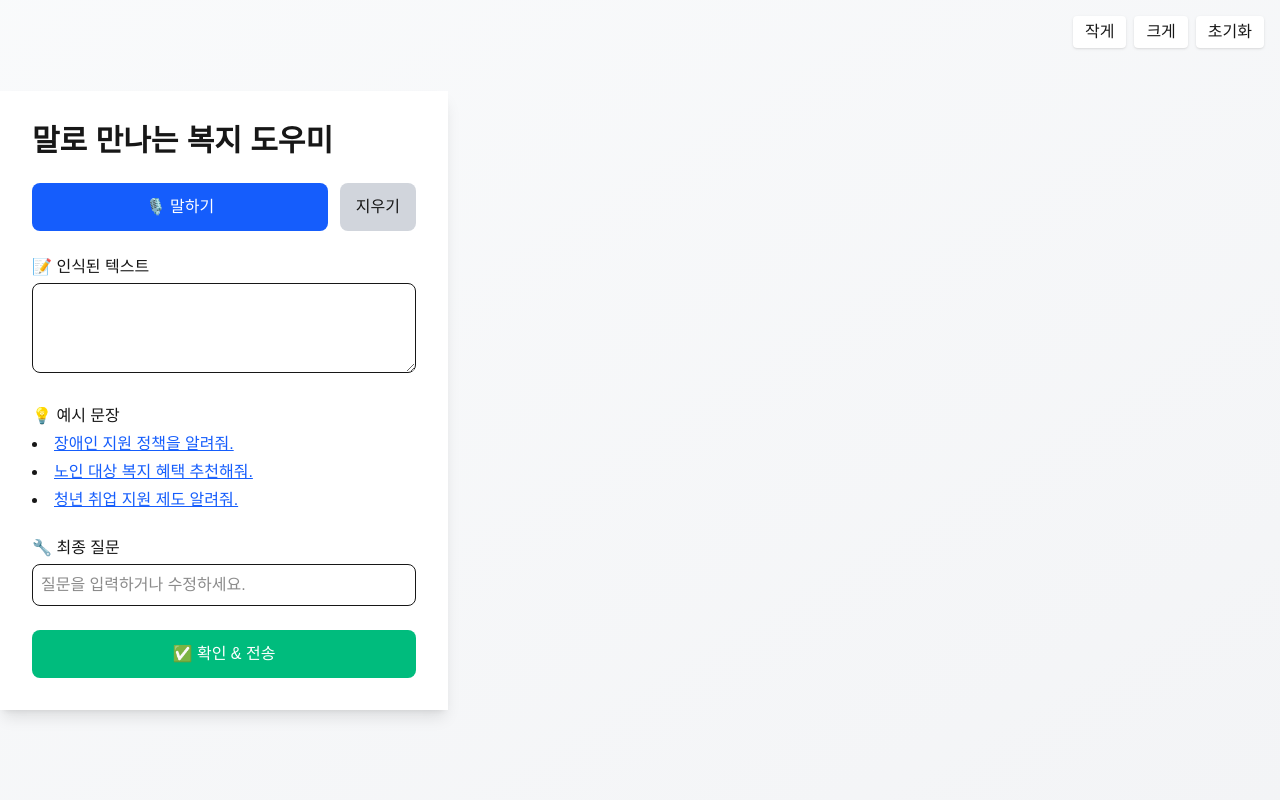
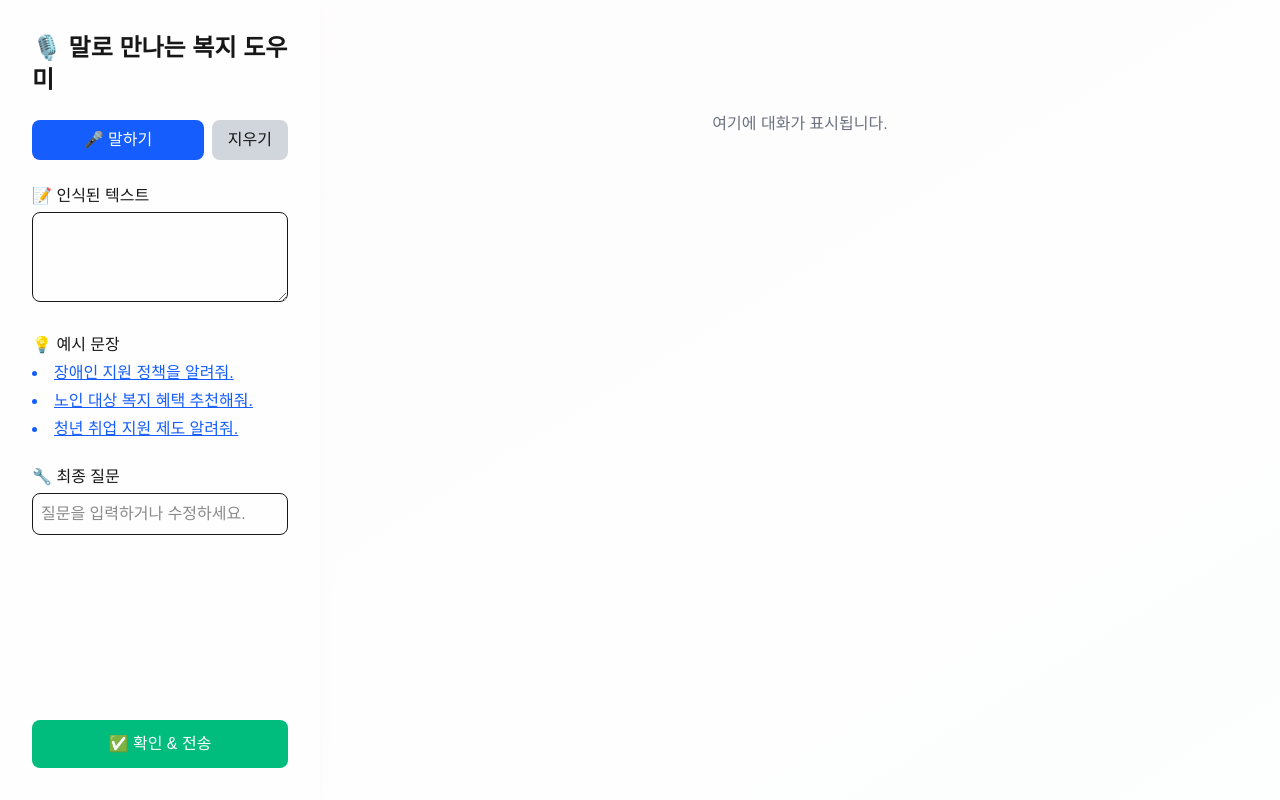
Before and after one commit to jasonhk24/voice-welfare, a Next.js app: page / in a window 1280 px wide. Built offline with nearby package versions, Linux system fonts and the light colour scheme.

Commit message:
feat: ChatRagUI 컴포넌트 파일명 수정 및 RAG UI 추가

```diff
--- a/src/app/page.tsx
+++ b/src/app/page.tsx
@@ -1,6 +1,6 @@
 // src/app/page.tsx
-import PolicySearchUI from '../components/PolicySearchUI';
+import ChatRagUI from '../components/ChatRagUI';
 
 export default function Home() {
-  return <PolicySearchUI />;
+  return <ChatRagUI />;
 }
--- /dev/null
+++ b/src/components/ChatRagUI.tsx
@@ -0,0 +1,203 @@
+// src/components/ChatRagUI.tsx
+'use client';
+
+import { useState, useRef } from 'react';
+import { motion } from 'framer-motion';
+
+interface Message {
+  id: number;
+  role: 'user' | 'assistant';
+  content: string;
+}
+
+export default function ChatRagUI() {
+  const [listening, setListening] = useState(false);
+  const [transcript, setTranscript] = useState('');
+  const [promptText, setPromptText] = useState('');
+  const recogRef = useRef<any>(null);
+
+  const [messages, setMessages] = useState<Message[]>([]);
+
+  // 예시 응답 데이터 (더미 RAG 결과)
+  const dummyResponses = [
+    '🎯 장애인 연금 지원: 장애인에게 매달 일정 금액을 지원하여 생활 안정에 도움을 줍니다.\n자세히 보기: https://www.bokjiro.go.kr/disability-pension',
+    '🎯 장애인 고용 지원: 직업 훈련 및 고용 알선, 인센티브 제공으로 일자리 찾기를 지원합니다.\nhttps://www.bokjiro.go.kr/disability-employment',
+    '🎯 장애인 복지 서비스: 의료·상담·재활 서비스 등을 제공하여 삶의 질을 향상시킵니다.\nhttps://www.bokjiro.go.kr/disability-services',
+  ];
+
+  // 음성 인식 토글
+  const toggleListen = () => {
+    const SR = (window as any).SpeechRecognition || (window as any).webkitSpeechRecognition;
+    if (!SR) return alert('음성 인식을 지원하지 않습니다.');
+
+    if (listening) {
+      recogRef.current.stop();
+    } else {
+      const recog = new SR();
+      recogRef.current = recog;
+      recog.lang = 'ko-KR';
+      recog.interimResults = true;
+      recog.onstart = () => setListening(true);
+      recog.onend   = () => setListening(false);
+      recog.onresult = (e: any) => {
+        const text = Array.from(e.results)
+          .map((r: any) => r[0].transcript)
+          .join('');
+        setTranscript(text);
+        setPromptText(text);
+      };
+      recog.start();
+    }
+  };
+
+  // 사용자 → 챗봇 메시지 전송
+  const handleSend = () => {
+    if (!promptText.trim()) return alert('먼저 질문을 말하거나 입력해주세요.');
+    const userMsg: Message = {
+      id: messages.length,
+      role: 'user',
+      content: promptText.trim(),
+    };
+    // 챗 창에 사용자 메시지 추가
+    setMessages(prev => [...prev, userMsg]);
+
+    // 더미 RAG 응답 추가
+    const botMsgs = dummyResponses.map((text, i) => ({
+      id: messages.length + 1 + i,
+      role: 'assistant' as const,
+      content: text,
+    }));
+    setTimeout(() => {
+      setMessages(prev => [...prev, ...botMsgs]);
+    }, 500); // 0.5초 후에 나타나도록 약간 딜레이
+
+    // 입력 초기화
+    setTranscript('');
+    setPromptText('');
+  };
+
+  const examples = [
+    '장애인 지원 정책을 알려줘.',
+    '노인 대상 복지 혜택 추천해줘.',
+    '청년 취업 지원 제도 알려줘.',
+  ];
+
+  return (
+    <div
+      className={`
+        flex w-full h-screen
+        bg-gradient-to-br from-pink-50 to-green-50
+        overflow-hidden
+      `}
+    >
+      {/* LEFT PANEL */}
+      <motion.div
+        className="
+          flex-shrink-0 p-8 bg-white/90 shadow-lg
+          w-full lg:w-1/3 xl:w-1/4
+          flex flex-col justify-between
+        "
+        initial={{ x: -50, opacity: 0 }}
+        animate={{ x: 0, opacity: 1 }}
+        transition={{ duration: 0.4 }}
+      >
+        <div className="space-y-6">
+          <h1 className="text-2xl font-bold">🎙️ 말로 만나는 복지 도우미</h1>
+
+          <div className="flex space-x-2">
+            <button
+              onClick={toggleListen}
+              aria-label={listening ? '음성 인식 중지' : '음성 인식 시작'}
+              className="flex-1 py-2 bg-blue-600 text-white rounded-lg focus:outline-none focus:ring-2 focus:ring-blue-400 transition"
+            >
+              {listening ? '■ 중지' : '🎤 말하기'}
+            </button>
+            <button
+              onClick={() => { setTranscript(''); setPromptText(''); }}
+              aria-label="입력 초기화"
+              className="py-2 px-4 bg-gray-300 rounded-lg focus:outline-none focus:ring-2 focus:ring-gray-400 transition"
+            >지우기</button>
+          </div>
+
+          <div>
+            <label htmlFor="transcript" className="block mb-1 font-medium">📝 인식된 텍스트</label>
+            <textarea
+              id="transcript"
+              rows={3}
+              className="w-full border p-2 rounded-lg focus:outline-none focus:ring-2 focus:ring-blue-400 transition"
+              value={transcript}
+              onChange={e => { setTranscript(e.target.value); setPromptText(e.target.value); }}
+            />
+          </div>
+
+          <div>
+            <label className="block mb-1 font-medium">💡 예시 문장</label>
+            <ul className="list-disc list-inside space-y-1 text-blue-600">
+              {examples.map(ex => (
+                <li key={ex}>
+                  <button
+                    onClick={() => { setPromptText(ex); setTranscript(ex); }}
+                    className="underline focus:outline-none focus:ring-2 focus:ring-blue-400"
+                  >
+                    {ex}
+                  </button>
+                </li>
+              ))}
+            </ul>
+          </div>
+
+          <div>
+            <label htmlFor="prompt" className="block mb-1 font-medium">🔧 최종 질문</label>
+            <input
+              id="prompt"
+              type="text"
+              className="w-full border p-2 rounded-lg focus:outline-none focus:ring-2 focus:ring-blue-400 transition"
+              placeholder="질문을 입력하거나 수정하세요."
+              value={promptText}
+              onChange={e => setPromptText(e.target.value)}
+            />
+          </div>
+        </div>
+
+        <button
+          onClick={handleSend}
+          className="mt-6 py-3 bg-emerald-500 text-white rounded-lg focus:outline-none focus:ring-2 focus:ring-emerald-400 transition"
+        >
+          ✅ 확인 & 전송
+        </button>
+      </motion.div>
+
+      {/* RIGHT PANEL (채팅창) */}
+      <motion.div
+        className="
+          flex-1 p-8 overflow-y-auto
+          space-y-4 bg-white/80
+        "
+        initial={{ x: 50, opacity: 0 }}
+        animate={{ x: 0, opacity: 1 }}
+        transition={{ duration: 0.4 }}
+      >
+        {messages.length === 0 ? (
+          <p className="text-center text-gray-500 mt-20">여기에 대화가 표시됩니다.</p>
+        ) : (
+          messages.map(msg => (
+            <div
+              key={msg.id}
+              className={`
+                max-w-2xl p-4 rounded-lg
+                ${msg.role === 'user'
+                  ? 'ml-auto bg-blue-100 text-right'
+                  : 'mr-auto bg-gray-100 text-left'}
+              `}
+              tabIndex={0}
+              role="article"
+              aria-label={msg.role === 'user' ? '사용자 메시지' : '시스템 메시지'}
+            >
+              <pre className="whitespace-pre-wrap">{msg.content}</pre>
+            </div>
+          ))
+        )}
+      </motion.div>
+    </div>
+  );
+}
```
